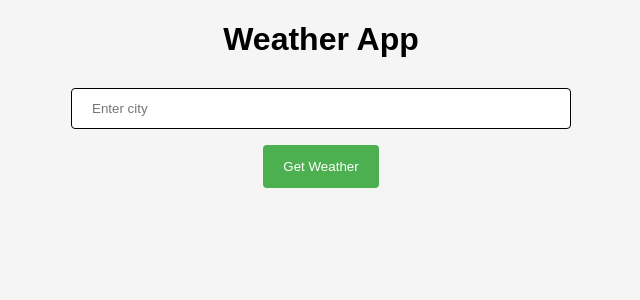
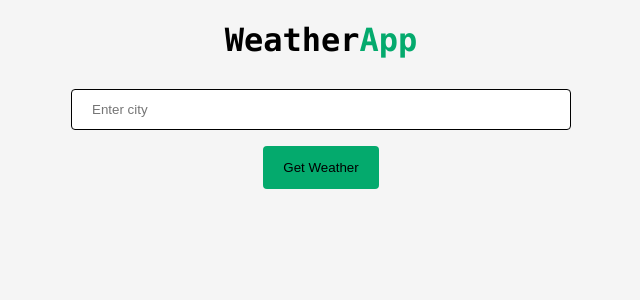
Before and after one commit to ianmcnabb08/WeatherApp, a React (Create React App) app in the folder client/: page / in a window 1280 px wide. Shown: the top 300 px of the page, without its empty margins (319-959 px from the left). Built offline with nearby package versions, Linux system fonts and the light colour scheme.

Commit message:
small styling and font changes

```diff
--- a/client/src/styles/App.css
+++ b/client/src/styles/App.css
@@ -2,7 +2,7 @@
 
 body {
   margin: 0;
-  font-family: 'Arial', sans-serif;
+  font-family: "Lucida Console", "Courier New", monospace;
   background-color: whitesmoke;
   color: black;
 }
@@ -61,8 +61,8 @@ body {
 #button {
   width: 100%;
   max-width: 500px;
-  background-color: #4CAF50;
-  color: white;
+  background-color: #04AA6D;
+  color: black;
   padding: 14px 20px;
   margin: 8px 0;
   border: none;
--- a/client/src/views/Main.js
+++ b/client/src/views/Main.js
@@ -19,7 +19,7 @@ function Main() {
     return (
         <div className="main-container">
         <div className="city-selection" id='form'>
-            <h1>Weather App</h1>
+            <h1>Weather<span id='detail-city'>App</span></h1>
             <input
             type="text"
             placeholder="Enter city"
```
